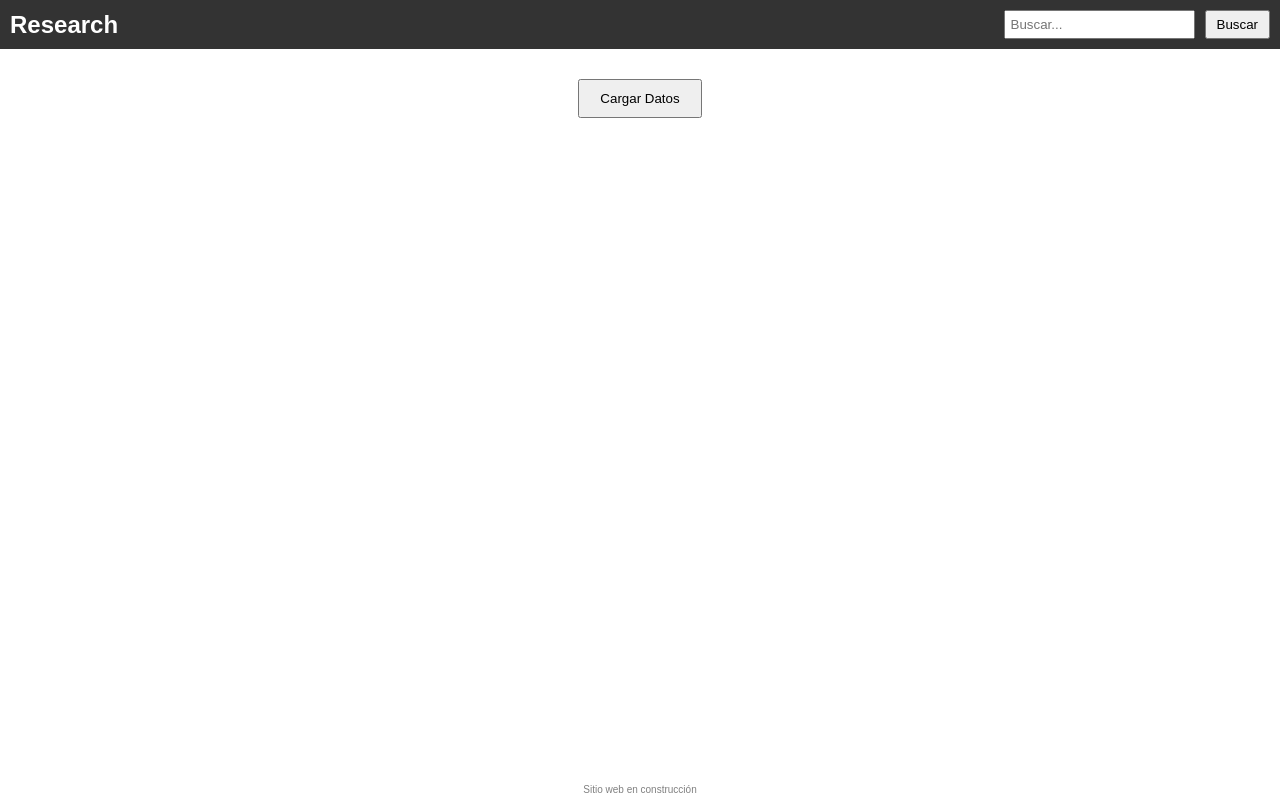
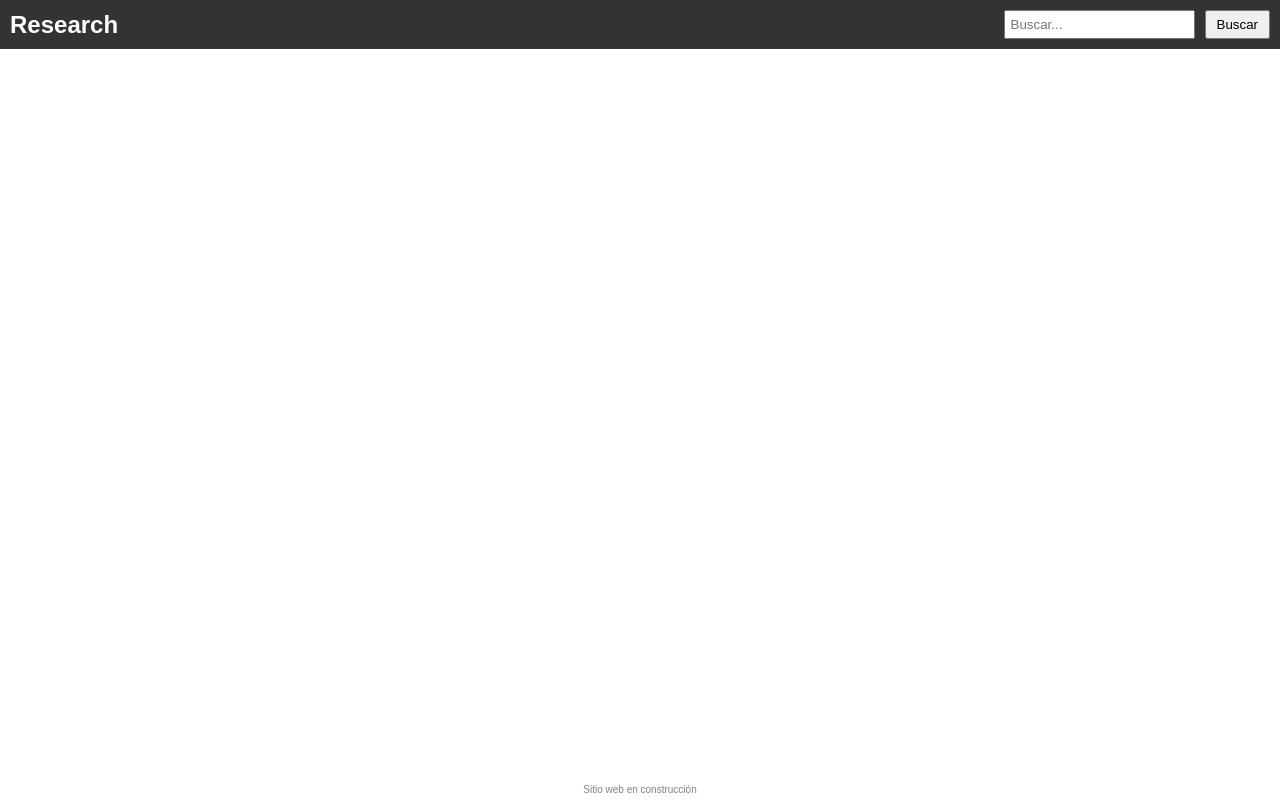
Before and after one commit to ibidco/dashboard, a plain HTML site: page sector_financiero.html in a window 1280 px wide. Drawn offline with Linux system fonts and the light colour scheme.

Commit message:
Update sector_financiero.html

```diff
--- a/sector_financiero.html
+++ b/sector_financiero.html
@@ -62,9 +62,6 @@
         <button type="button">Buscar</button>
     </nav>
 
-    <div class="button-container">
-        <button id="loadData">Cargar Datos</button>
-    </div>
 
     <div id="checkbox-container"></div>
     <div id="data-container"></div>
```
